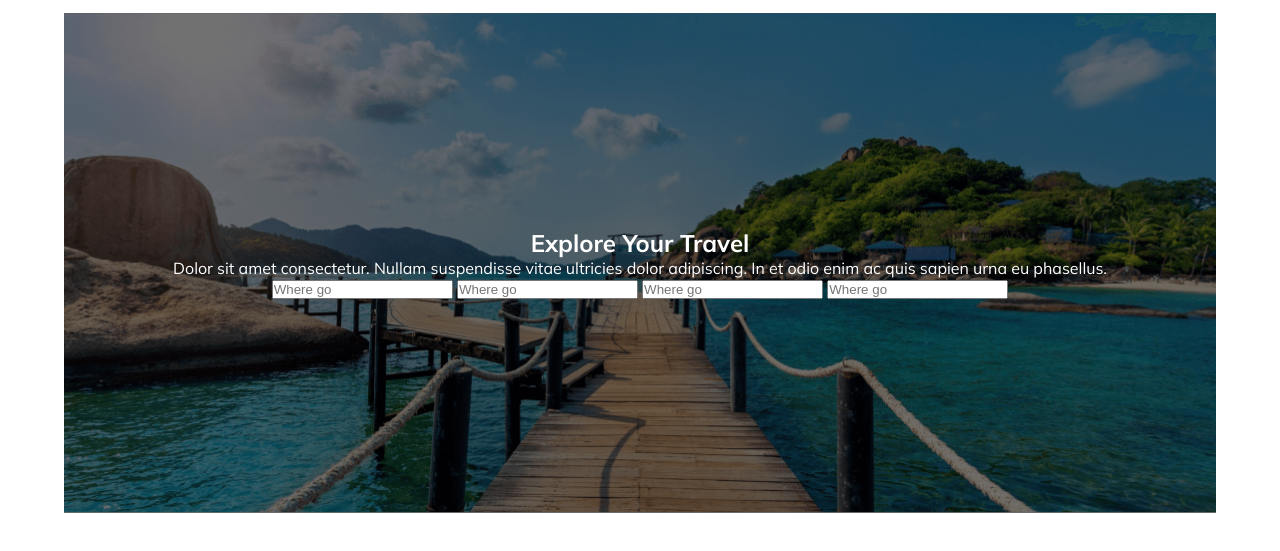
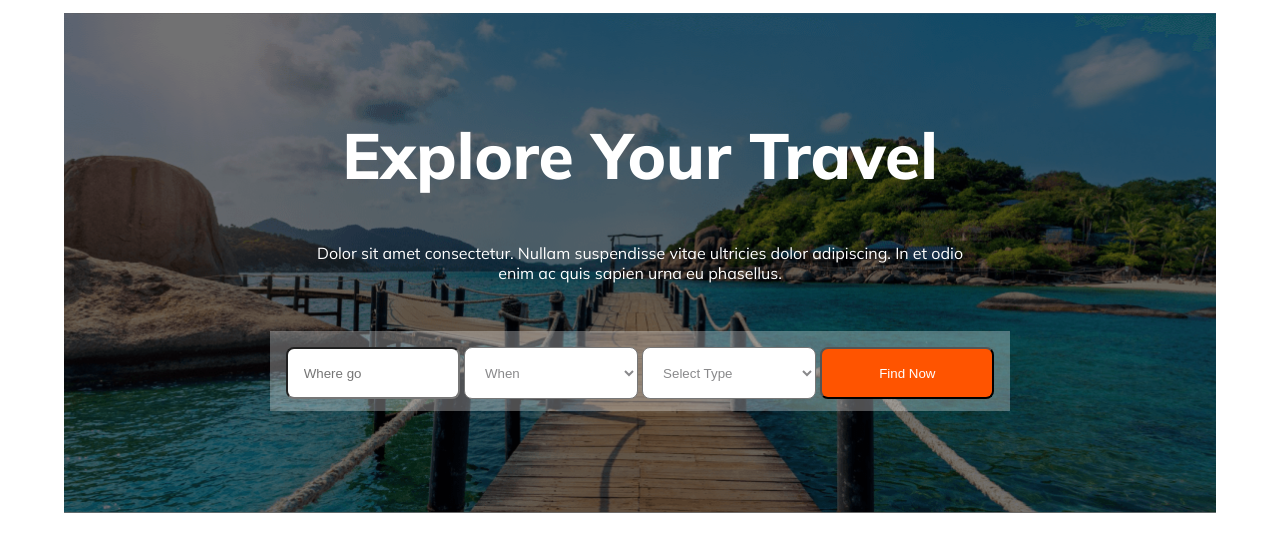
Before and after one commit to sabbasachiPH/b9a2-sostay-travel, a plain HTML site: page index.html in a window 1280 px wide. Shown: the part 67-618 px from the top of the page. Drawn offline with Linux system fonts and the light colour scheme.

Commit message:
banner complete

```diff
--- a/index.html
+++ b/index.html
@@ -30,16 +30,20 @@
       <section class="banner">
         <div class="banner-img"></div>
         <div class="banner-content">
-          <h2>Explore Your Travel</h2>
-          <p>
+          <h2 class="banner-title">Explore Your Travel</h2>
+          <p class="banner-info">
             Dolor sit amet consectetur. Nullam suspendisse vitae ultricies dolor
             adipiscing. In et odio enim ac quis sapien urna eu phasellus.
           </p>
-          <div>
-            <input type="text" placeholder="Where go" />
-            <input type="seclet" placeholder="Where go" />
-            <input type="text" placeholder="Where go" />
-            <input type="text" placeholder="Where go" />
+          <div class="banner-box">
+            <input class="banner-box-item" type="text" placeholder="Where go" />
+            <select class="banner-box-item" name="" id="">
+              <option value="" selected>When</option>
+            </select>
+            <select class="banner-box-item" name="" id="">
+              <option value="" selected>Select Type</option>
+            </select>
+            <button class="banner-box-item button">Find Now</button>
           </div>
         </div>
       </section>
--- a/styles/style.css
+++ b/styles/style.css
@@ -56,27 +56,6 @@ body {
 }
 /* Nav bar Related Styles End*/
 /* Banner Related Styles Starts */
-/* .banner {
-  margin-top: 0.8rem;
-  color: #fff;
-  text-align: center;
-  display: flex;
-  justify-content: center;
-  align-items: center;
-  flex-direction: column;
-  height: 500px;
-  width: 100%;
-  background-color: linear-gradient(
-    180deg,
-    rgba(19, 19, 24, 0.8),
-    rgba(19, 19, 24, 0) 100%
-  );
-  font-size: 3rem;
-  font-weight: 800;
-  background-image: url(../Images/Rectangle\ 5.png);
-  background-repeat: no-repeat;
-  background-size: contain;
-} */
 .banner {
   height: 500px;
   width: 100%;
@@ -105,6 +84,35 @@ body {
   flex-direction: column;
   color: #fff;
 }
+
+.banner-title {
+  font-size: 4rem;
+  font-weight: 800;
+}
+.banner-info {
+  max-width: 676px;
+  text-align: center;
+  font-weight: 400;
+  font-size: 1rem;
+  margin: 3rem 7rem;
+}
+.banner-box {
+  height: 5rem;
+  padding: 1rem;
+  background: rgba(255, 255, 255, 0.3);
+}
+.banner-box-item {
+  width: 174px;
+  height: 52px;
+  padding: 1rem;
+  border-radius: 8px;
+  color: rgba(19, 19, 24, 0.5);
+  background: rgb(255, 255, 255);
+}
+.button {
+  background-color: var(--primary-color);
+  color: #fff;
+}
 /* Banner Related Styles End */
 
 @media screen and (max-width: 30em) {
```
Also changed, not shown: images/Group39.png (renamed from images/Group 39.png), images/Group40.png (renamed from images/Group 40.png), images/icons8-search-18-w.png (added), images/icons8-search-18.png (added), images/icons8-search.svg (added).
